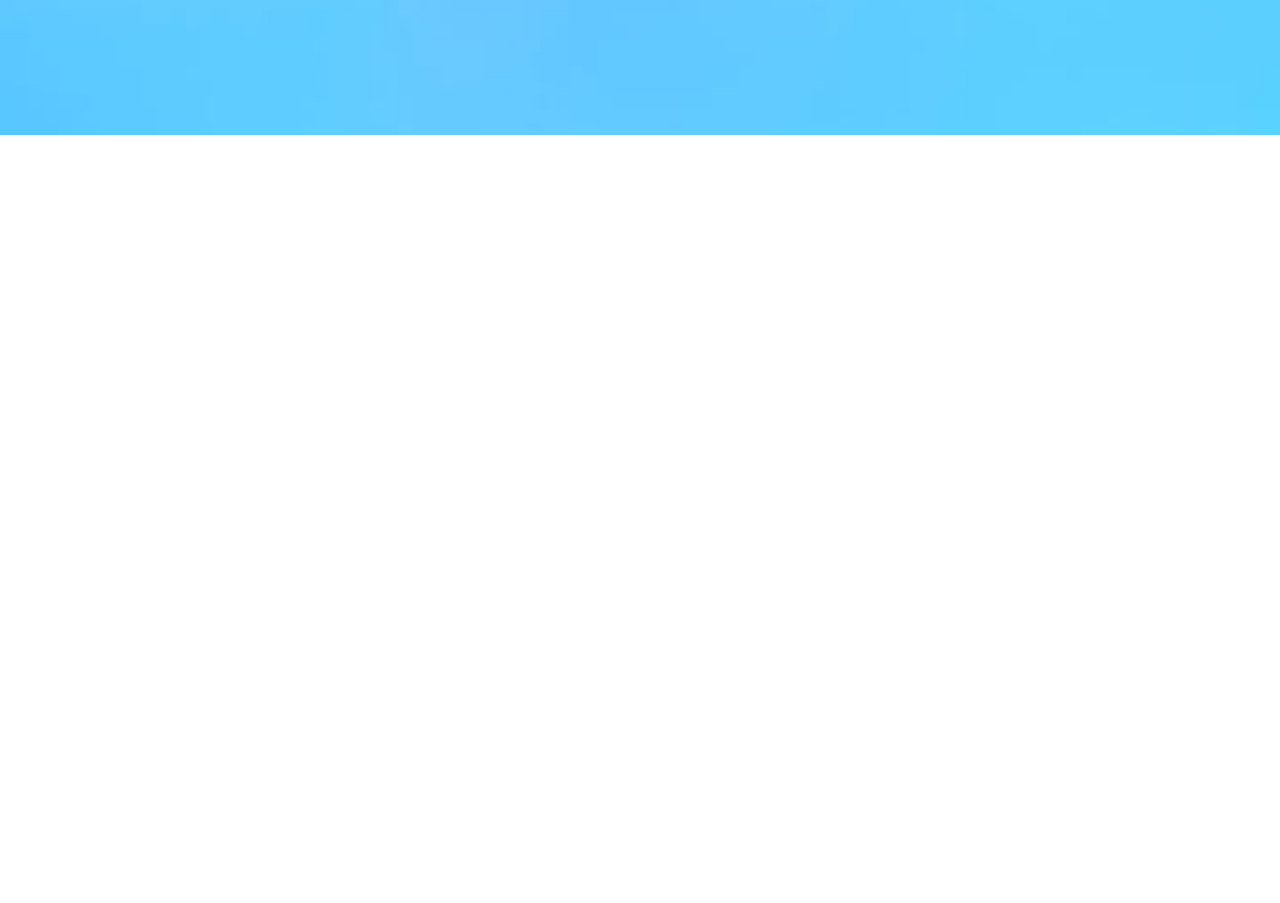
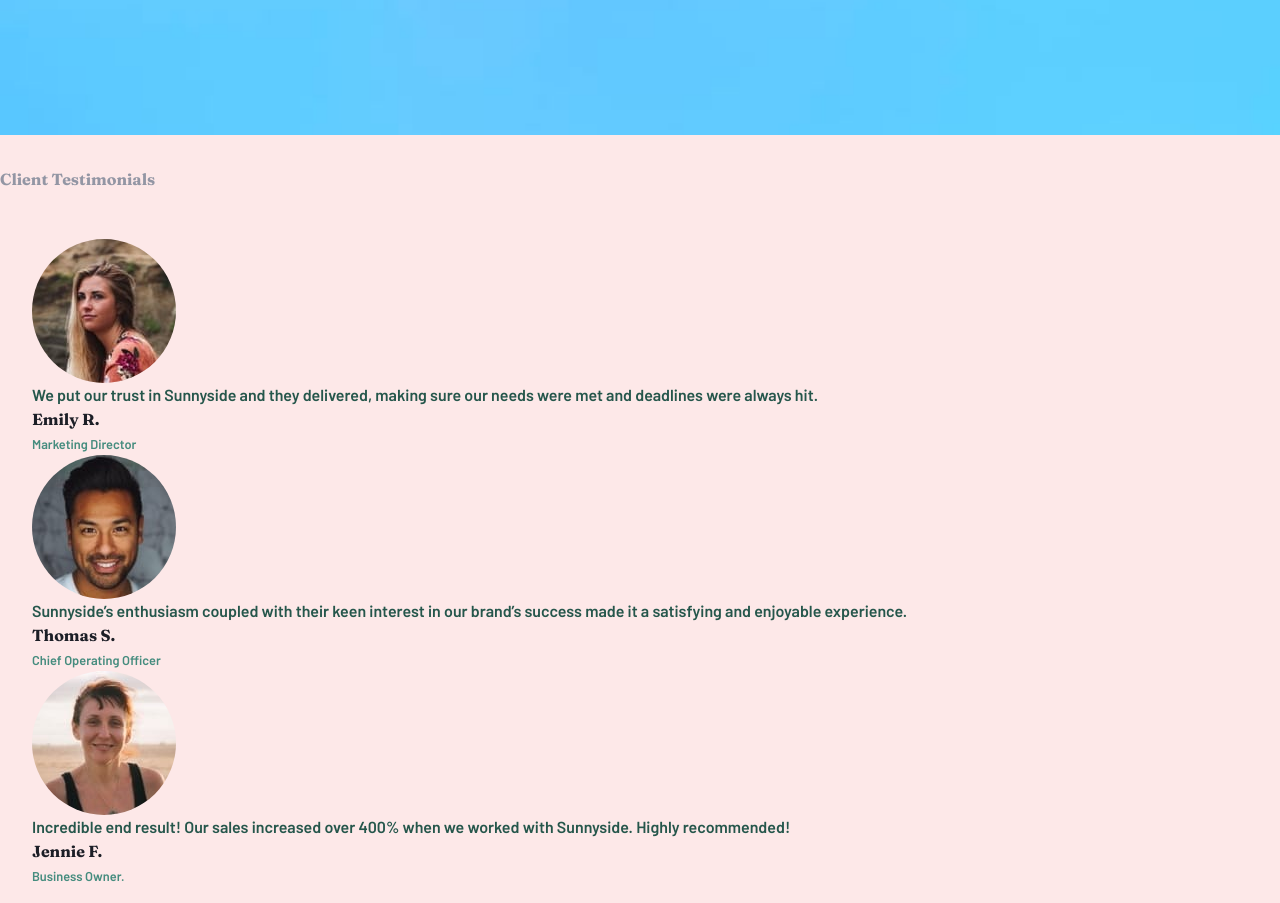
Before and after one commit to JacobJax/sunnyside, a React (Vite) app: page / in a window 1280 px wide. Shown: the part 3820-4723 px from the top of the page. Before the commit the page ends 3955 px from the top, so only its background shows below. Built offline with nearby package versions, Linux system fonts and the light colour scheme.

Commit message:
Build testimonial

```diff
--- a/src/App.jsx
+++ b/src/App.jsx
@@ -3,6 +3,7 @@ import Navbar from './components/Navbar'
 import Header from './components/Header'
 import About from './components/About'
 import Services from './components/Services'
+import Testimonial from './components/Testimonial'
 
 function App() {
 
@@ -14,6 +15,7 @@ function App() {
       </section>
       <About />
       <Services />
+      <Testimonial />
     </>
   )
 }
--- /dev/null
+++ b/src/components/Testimonial.css
@@ -0,0 +1,25 @@
+#testimonial {
+   background-color: #fde8e8;
+}
+:is(#testimonial) h1, :is(#testimonial) h3 {
+   font-family: 'Fraunces', serif;
+}
+:is(#testimonial) p, :is(#testimonial) small {
+   font-family: 'Barlow', sans-serif;
+}
+:is(#testimonial) h1 {
+   padding: 2rem 0;
+   color: var(--dark-grayish-blue);
+}
+:is(#testimonial) h3 {
+   color: var(--very-dark-desaturated-blue);
+}
+:is(#testimonial) img {
+   border-radius: 50%;
+}
+:is(#testimonial) p{
+   color: var(--dark-desaturated-cyan);
+}
+small {
+   color: var(--dark-moderate-cyan);
+}
--- /dev/null
+++ b/src/components/Testimonial.jsx
@@ -0,0 +1,44 @@
+import './Testimonial.css'
+import EmilyImg from '../assets/images/image-emily.jpg'
+import ThomasImg from '../assets/images/image-thomas.jpg'
+import JennieImg from '../assets/images/image-jennie.jpg'
+
+export default function Testimonial() {
+   return (
+      <section id="testimonial" className='text-center'>
+         <h1 className='text-2xl'>Client Testimonials</h1>
+         <div id="testimonial-container" className="container md:flex md:gap-6">
+            <div className="testimony flex flex-col gap-6 items-center py-6 my-6">
+               <div className="testimony-img">
+                  <img src={EmilyImg} alt="Emily's avatar" />
+               </div>
+               <div className="testimony-text flex flex-col gap-4">
+                  <p>We put our trust in Sunnyside and they delivered, making sure our needs were met and deadlines were always hit.</p>
+                  <h3 className='text-xl'>Emily R.</h3>
+                  <small>Marketing Director</small>
+               </div>
+            </div>
+            <div className="testimony flex flex-col gap-6 items-center py-6 my-6">
+               <div className="testimony-img">
+                  <img src={ThomasImg} alt="Thomas' avatar" />
+               </div>
+               <div className="testimony-text flex flex-col gap-4">
+                  <p> Sunnyside’s enthusiasm coupled with their keen interest in our brand’s success made it a satisfying and enjoyable experience.</p>
+                  <h3 className='text-xl'>Thomas S.</h3>
+                  <small>Chief Operating Officer</small>
+               </div>
+            </div>
+            <div className="testimony flex flex-col gap-6 items-center py-6 my-6">
+               <div className="testimony-img">
+                  <img src={JennieImg} alt="Jennie's avatar" />
+               </div>
+               <div className="testimony-text flex flex-col gap-4">
+                  <p> Incredible end result! Our sales increased over 400% when we worked with Sunnyside. Highly recommended!</p>
+                  <h3 className='text-xl'>Jennie F.</h3>
+                  <small>Business Owner.</small>
+               </div>
+            </div>
+         </div>
+      </section>
+   )
+}
```
